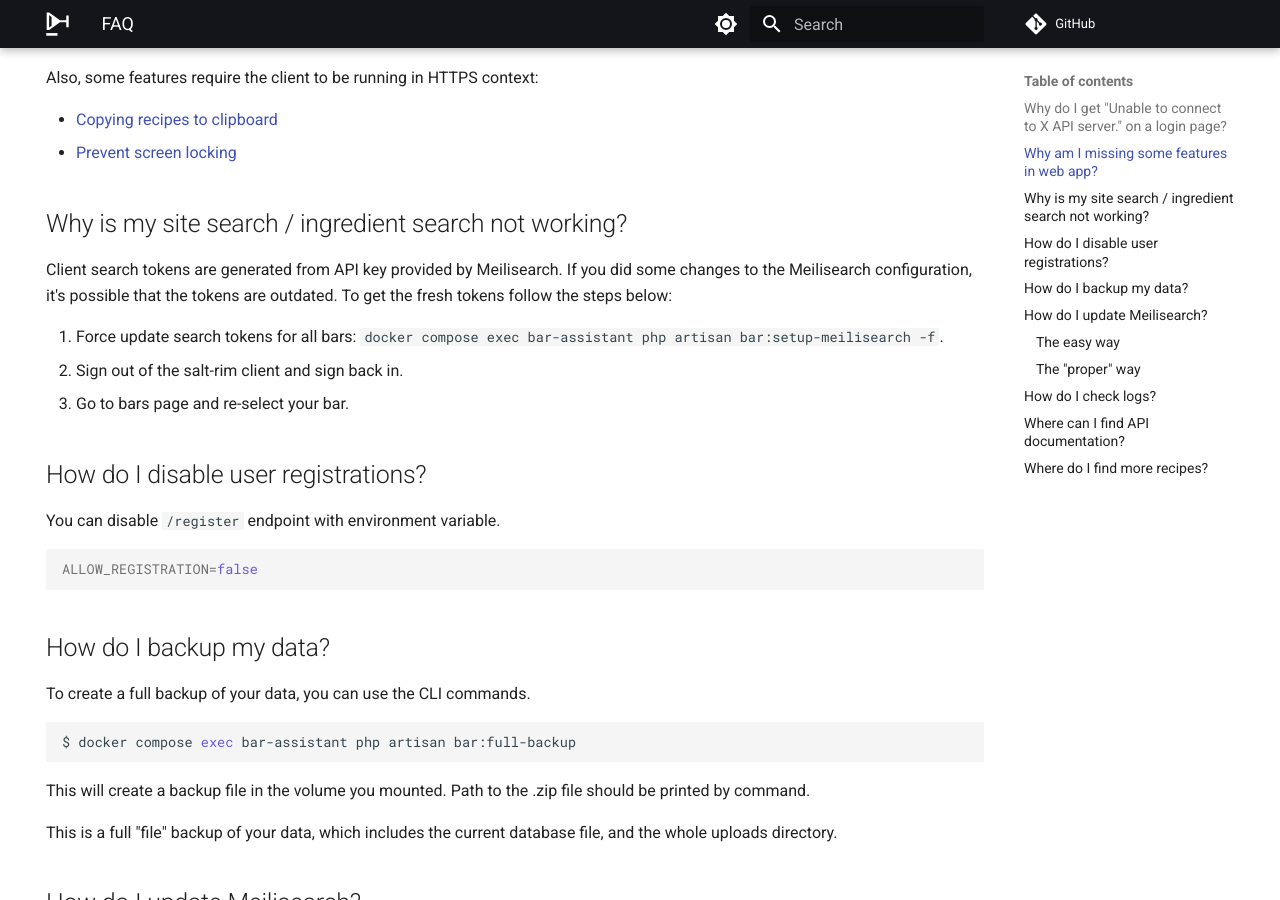
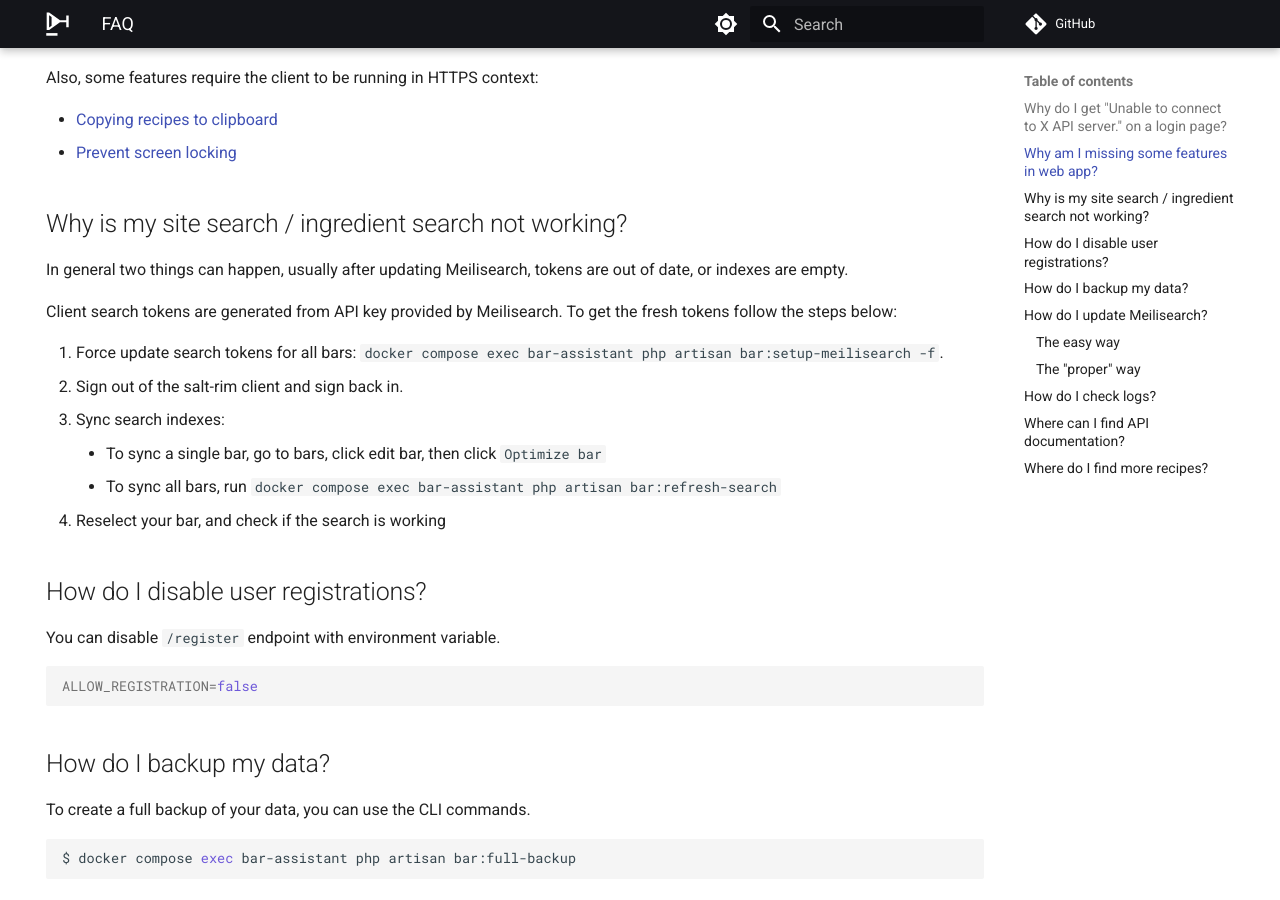
Before and after one commit to bar-assistant/docs, an MkDocs documentation site: the page built from docs/faq.md, in a window 1280 px wide and 900 px high, scrolled down 706 px. Built offline with MkDocs 1.6.1 and Material for MkDocs 9.7.7, drawn with Linux system fonts in a browser that asks for light colours; comment, search, counter and statistics services are not loaded.

Commit message:
Update meilisearch sync faq

```diff
--- a/docs/faq.md
+++ b/docs/faq.md
@@ -29,11 +29,16 @@ Also, some features require the client to be running in HTTPS context:
 
 ## Why is my site search / ingredient search not working?
 
-Client search tokens are generated from API key provided by Meilisearch. If you did some changes to the Meilisearch configuration, it's possible that the tokens are outdated. To get the fresh tokens follow the steps below:
+In general two things can happen, usually after updating Meilisearch, tokens are out of date, or indexes are empty.
+
+Client search tokens are generated from API key provided by Meilisearch. To get the fresh tokens follow the steps below:
 
 1. Force update search tokens for all bars: `docker compose exec bar-assistant php artisan bar:setup-meilisearch -f`.
 2. Sign out of the salt-rim client and sign back in.
-3. Go to bars page and re-select your bar.
+3. Sync search indexes:
+    - To sync a single bar, go to bars, click edit bar, then click `Optimize bar`
+    - To sync all bars, run `docker compose exec bar-assistant php artisan bar:refresh-search`
+4. Reselect your bar, and check if the search is working
 
 ## How do I disable user registrations?
 
```
